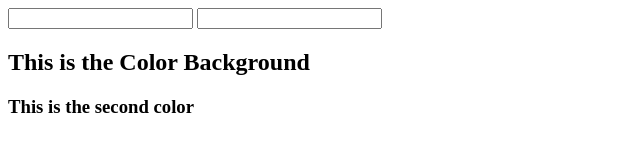
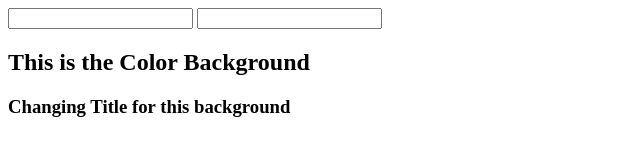
Before and after one commit to dbarros64/New_background_generator, a plain HTML site: page index.html in a window 1280 px wide. Shown: the whole page, without its empty margins (0-640 px from the left). Drawn offline with Linux system fonts and the light colour scheme.

Commit message:
updating file

```diff
--- a/index.html
+++ b/index.html
@@ -8,7 +8,7 @@
         <input class="color-1">
         <input class="color-2">
         <h2>This is the Color Background</h2>
-        <h3>This is the second color</h3>
+        <h3>Changing Title for this background</h3>
         </h3>
         <script type="text/javascript" src="script.js"></script>
     </body>
```
